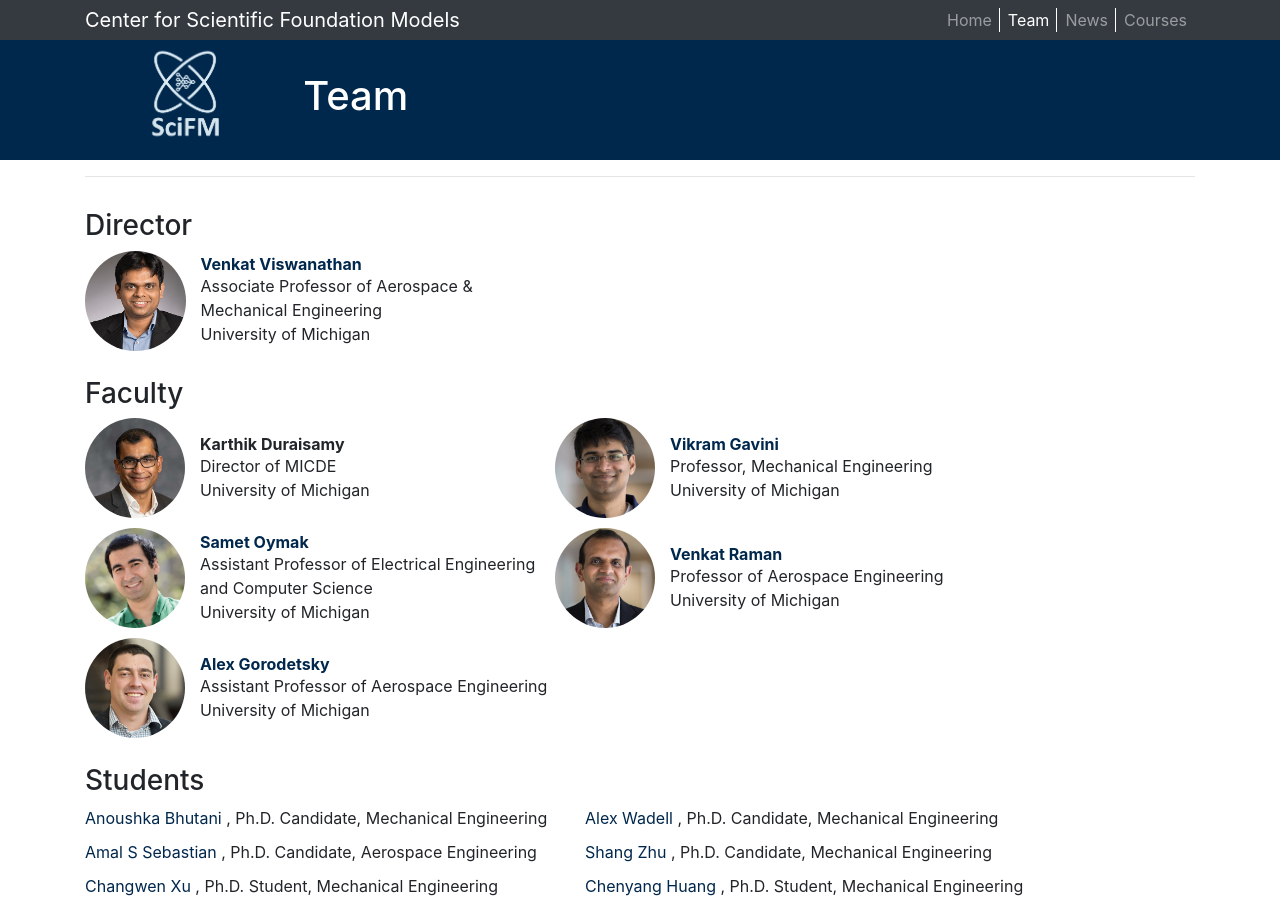
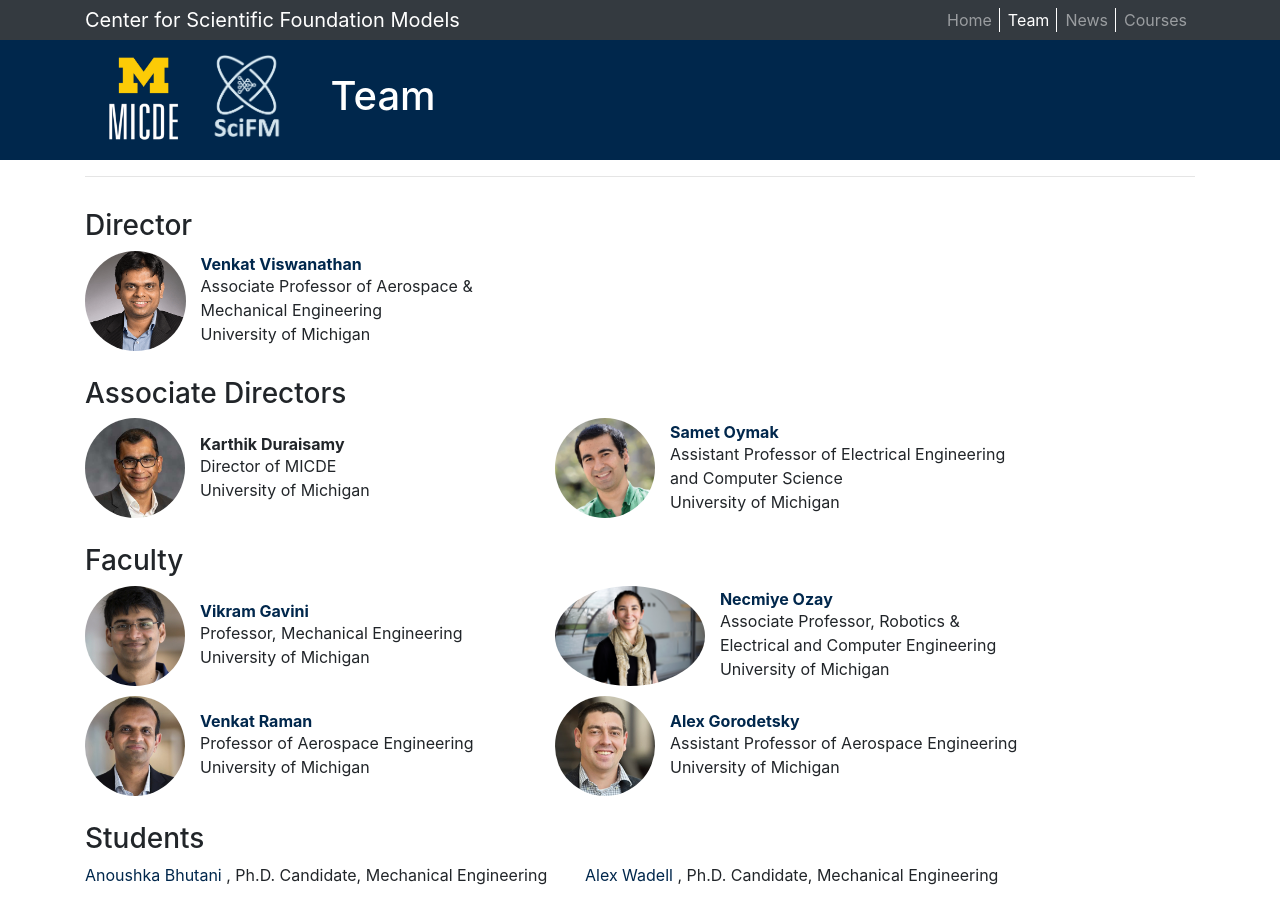
Before and after one commit to scifm/scifm.github.io, a Jekyll site: the page built from about.md, in a window 1280 px wide and 900 px high. Built offline with Jekyll 4.4.1, drawn with Linux system fonts in a browser that asks for light colours; nearby versions of some CDN libraries.

Commit message:
micde logo in header

```diff
--- a/_config.yml
+++ b/_config.yml
@@ -24,6 +24,8 @@
     name: Principal Investigators
   - key: director
     name: Director
+  - key: assoc_director
+    name: Associate Directors
   - key: faculty
     name: Faculty
   - key: team
--- a/_data/people.yml
+++ b/_data/people.yml
@@ -207,7 +207,7 @@
   org: Cerebras Systems Inc.
 
 karthic:
-  role: faculty
+  role: assoc_director
   organizer: true
   display_name: Karthik Duraisamy
   image: assets/img/karthik.jpg
@@ -223,8 +223,16 @@
   webpage: https://me.engin.umich.edu/people/faculty/vikram-gavini/
   org: University of Michigan
 
+ozat:
+  role: faculty
+  display_name: Necmiye Ozay
+  image: assets/img/ozay.jpg
+  bio: Associate Professor, Robotics & Electrical and Computer Engineering
+  webpage: https://me.engin.umich.edu/people/faculty/vikram-gavini/
+  org: University of Michigan
+
 oymak:
-  role: faculty
+  role: assoc_director
   display_name: Samet Oymak
   image: assets/img/oymak.jpg
   bio: Assistant Professor of Electrical Engineering and Computer Science
--- a/_includes/header.html
+++ b/_includes/header.html
@@ -3,7 +3,8 @@
   <div class="container h-100">
     <div class="row h-100 align-items-center">
       <div class="col-lg-12 d-flex align-items-center">
-        <img src="{% link assets/img/scifm_transparent_logo.png%}" height=120px alt="Logo" class="mr-3">
+        <img src="{% link assets/img/micde.png%}" height=120px alt="Logo_l" style="margin-right: 0px;">
+        <img src="{% link assets/img/scifm_header_logo.png%}" height=95px alt="Logo_r" style="margin-left: 0px; margin-right: 45px">
 
         <h1 class="text-white mt-lg-0 mt-3">
           {{ page.title }}
--- a/about.md
+++ b/about.md
@@ -16,6 +16,9 @@
     {% include role-people.html role="director" image=true%}
 </section>
 <section class="people">
+    {% include role-people.html role="assoc_director" image=true%}
+</section>
+<section class="people">
     {% include role-people.html role="faculty" image=true%}
 </section>
 <section class="people">
```
Also changed, not shown: assets/img/ozay.jpg (added), assets/img/scifm_header_logo.png (added), assets/img/scifm_transparent_logo.png (deleted).
